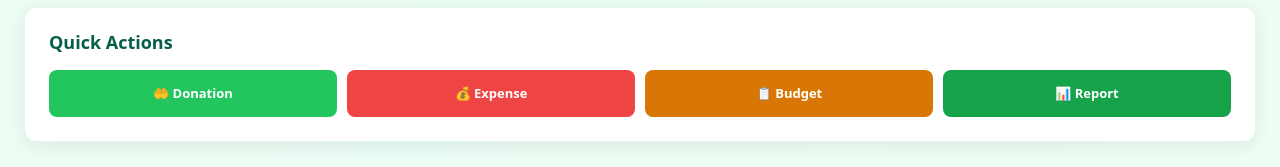
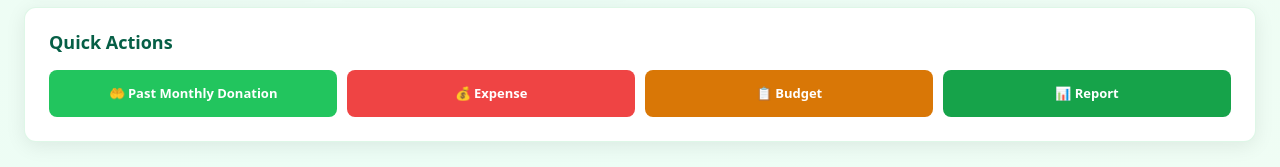
Before and after one commit to AhmadJilani12/Mosque-Fund-Managment, a Next.js app: page /dashboard in a window 1280 px wide. Shown: the part 485-652 px from the top of the page. Built offline with nearby package versions, Linux system fonts and the light colour scheme; sample sign-in values are in the browser's storage.

Commit message:
Quick Actions to Past Monthly Donations

```diff
--- a/app/dashboard/page.js
+++ b/app/dashboard/page.js
@@ -279,7 +279,7 @@ export default function Dashboard() {
                 gap: '10px'
               }}>
                 {[
-                  { label: '🤲 Donation', bg: '#22c55e', hover: '#16a34a', action: () => router.push('/donations') },
+                  { label: '🤲 Past Monthly Donation', bg: '#22c55e', hover: '#16a34a', action: () => router.push('/past-monthly-donations') },
                   { label: '💰 Expense', bg: '#ef4444', hover: '#dc2626', action: () => {} },
                   { label: '📋 Budget', bg: '#d97706', hover: '#b45309', action: () => {} },
                   { label: '📊 Report', bg: '#16a34a', hover: '#15803d', action: () => {} }
```
